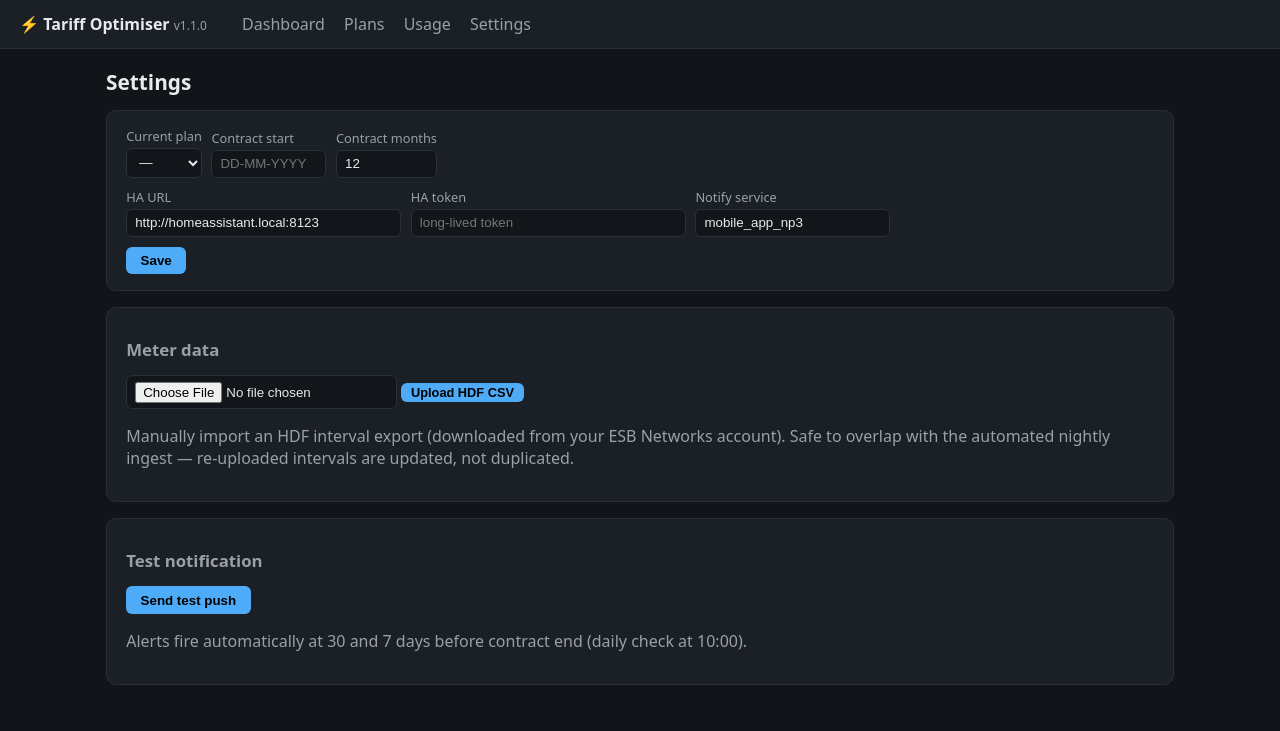
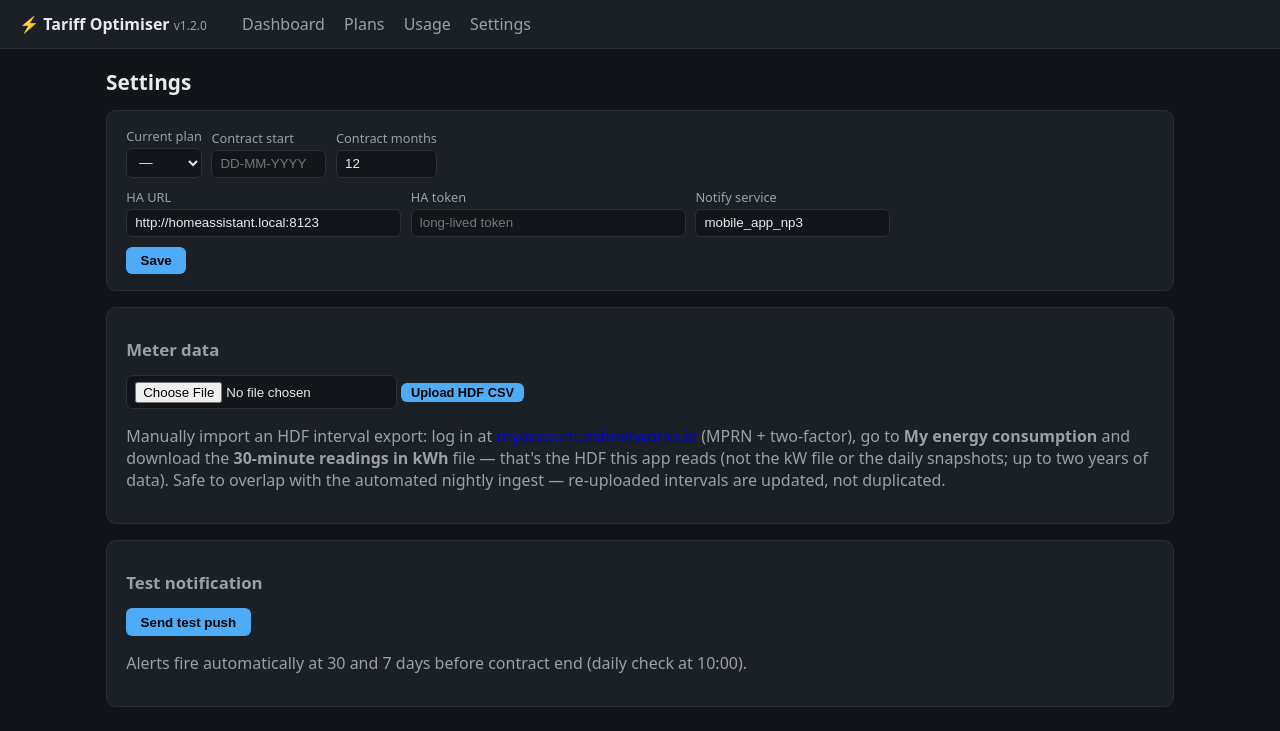
Before and after one commit to colfin22/tariff-optimiser, a FastAPI app: page /settings in a window 1280 px wide. Shown: the top 731 px of the page. Run offline with FastAPI, Linux system fonts and the light colour scheme; data that the repository does not hold is empty.

Commit message:
Link ESB Networks portal with HDF download instructions; bump to 1.2.0
Both upload spots now link myaccount.esbnetworks.ie and say to download
the 30-minute readings in kWh file (the format the ingest parses).

```diff
--- a/app/__init__.py
+++ b/app/__init__.py
@@ -1 +1 @@
-__version__ = "1.1.0"
+__version__ = "1.2.0"
--- a/app/templates/settings.html
+++ b/app/templates/settings.html
@@ -29,9 +29,12 @@
     <input type="file" name="file" accept=".csv" required>
     <button class="small">Upload HDF CSV</button>
   </form>
-  <p class="dim">Manually import an HDF interval export (downloaded from your ESB Networks
-  account). Safe to overlap with the automated nightly ingest &mdash; re-uploaded intervals
-  are updated, not duplicated.</p>
+  <p class="dim">Manually import an HDF interval export: log in at
+  <a href="https://myaccount.esbnetworks.ie" target="_blank" rel="noopener">myaccount.esbnetworks.ie</a>
+  (MPRN + two-factor), go to <b>My energy consumption</b> and download the
+  <b>30-minute readings in kWh</b> file &mdash; that's the HDF this app reads (not the kW file
+  or the daily snapshots; up to two years of data). Safe to overlap with the automated nightly
+  ingest &mdash; re-uploaded intervals are updated, not duplicated.</p>
 </div>
 <div class="card">
   <h2>Test notification</h2>
```
Also changed, not shown: app/templates/dashboard.html (+4 -3 lines).
